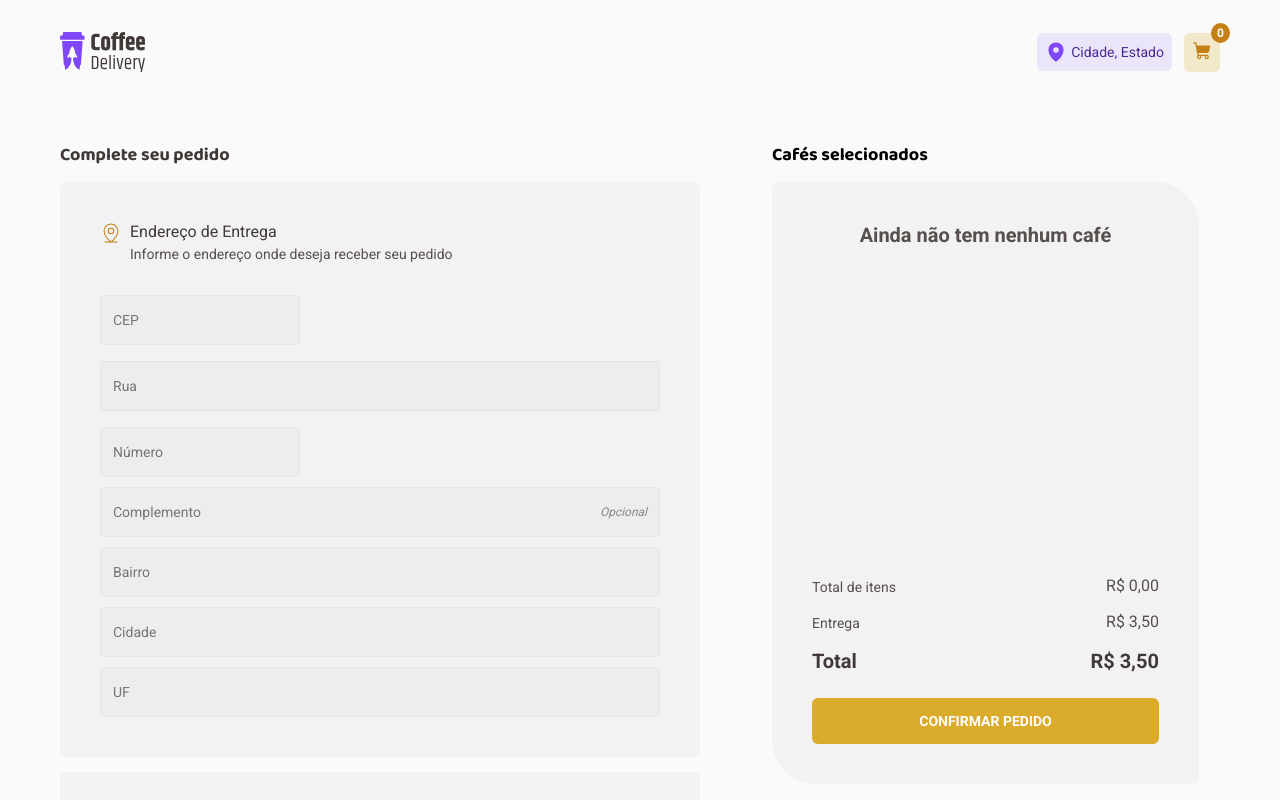
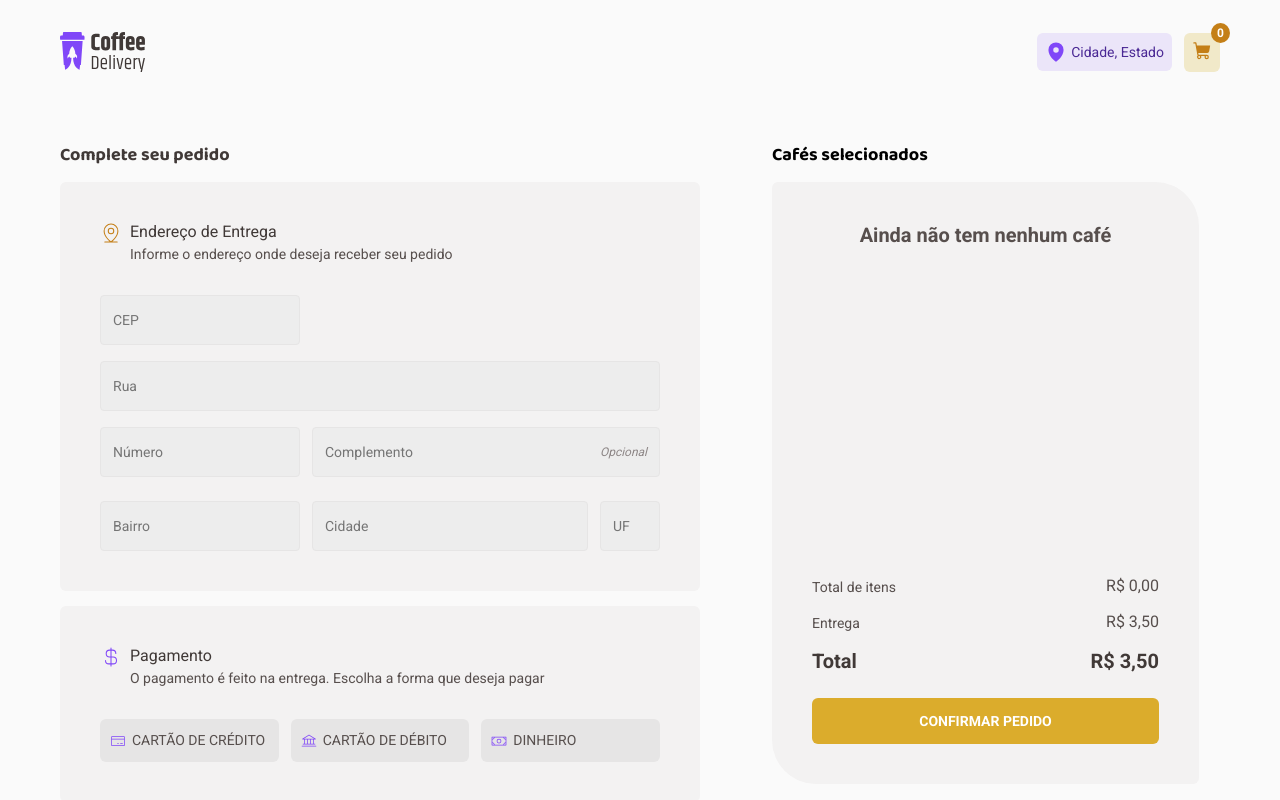
Before and after one commit to MayckonFer/Coffee-delivery-ignite, a React (Vite) app: page /checkout in a window 1280 px wide. Shown: the top 800 px of the page. Built offline with nearby package versions, Linux system fonts and the light colour scheme.

Commit message:
validação de formulario

```diff
--- a/src/pages/Checkout/index.tsx
+++ b/src/pages/Checkout/index.tsx
@@ -35,25 +35,13 @@ import { useCart } from "../../hooks/useCartContext";
 import { AddressState, CartState } from "../../interface";
 
 const validationSchema = z.object({
-  cep: z
-    .string()
-    .min(1, { message: "Campo cep não pode está vazio e/ou inválido!" }),
-  street: z
-    .string()
-    .min(1, { message: "Campo rua não pode está vazio e/ou inválido!" }),
-  number: z
-    .string()
-    .min(1, { message: "Campo número não pode está vazio e/ou inválido!" }),
+  cep: z.string().min(1).max(8),
+  street: z.string().min(1),
+  number: z.string().min(1),
   complement: z.string(),
-  district: z
-    .string()
-    .min(1, { message: "Campo  não pode está vazio e/ou inválido!" }),
-  city: z
-    .string()
-    .min(1, { message: "Campo cidade não pode está vazio e/ou inválido!" }),
-  state: z
-    .string()
-    .min(1, { message: "Campo não pode está vazio e/ou inválido!" }),
+  district: z.string().min(1),
+  city: z.string().min(1),
+  state: z.string().min(1),
 });
 
 type ValidationSchema = z.infer<typeof validationSchema>;
@@ -88,6 +76,8 @@ export function Checkout() {
     handleSubmit,
     formState: { errors },
   } = useForm<ValidationSchema>({
+    criteriaMode: "all",
+    mode: "all",
     resolver: zodResolver(validationSchema),
     defaultValues: {
       cep: "",
@@ -161,18 +151,16 @@ export function Checkout() {
                   {...register("cep")}
                   value={cep}
                   onChange={(e) => setCep(e.target.value)}
+                  className={errors.cep ? "error" : ""}
                 />
-                {errors.cep?.message && <span>{errors.cep?.message}</span>}
 
                 <InputComponent
                   placeholder="Rua"
                   {...register("street")}
                   value={street}
                   onChange={(e) => setStreet(e.target.value)}
+                  className={errors.street && "error"}
                 />
-                {errors.street?.message && (
-                  <span>{errors.street?.message}</span>
-                )}
 
                 <div className="footer_wrapperInputs">
                   <InputComponent
@@ -180,10 +168,8 @@ export function Checkout() {
                     {...register("number")}
                     value={number}
                     onChange={(e) => setNumber(e.target.value)}
+                    className={errors.number && "error"}
                   />
-                  {errors.number?.message && (
-                    <span>{errors.number?.message}</span>
-                  )}
 
                   <InputComponent
                     textHelp="Opcional"
@@ -191,37 +177,32 @@ export function Checkout() {
                     {...register("complement")}
                     value={complement}
                     onChange={(e) => setComplement(e.target.value)}
+                    className={errors.complement && "error"}
                   />
-                  {errors.complement?.message && (
-                    <span>{errors.complement?.message}</span>
-                  )}
+
                   <InputComponent
                     placeholder="Bairro"
                     {...register("district")}
                     value={district}
                     onChange={(e) => setDistrict(e.target.value)}
+                    className={errors.district && "error"}
                   />
-                  {errors.district?.message && (
-                    <span>{errors.district?.message}</span>
-                  )}
 
                   <InputComponent
                     placeholder="Cidade"
                     {...register("city")}
                     value={city}
                     onChange={(e) => setCity(e.target.value)}
+                    className={errors.city && "error"}
                   />
-                  {errors.city?.message && <span>{errors.city?.message}</span>}
 
                   <InputComponent
                     placeholder="UF"
                     {...register("state")}
                     value={state}
                     onChange={(e) => setState(e.target.value)}
+                    className={errors.state && "error"}
                   />
-                  {errors.state?.message && (
-                    <span>{errors.state?.message}</span>
-                  )}
                 </div>
               </WrapperInputs>
             </FormAdress>
--- a/src/pages/Checkout/styles.ts
+++ b/src/pages/Checkout/styles.ts
@@ -95,10 +95,10 @@ export const WrapperInputs = styled.div`
   }
 
   .error {
-    border: 1px solid ${({ theme }) => theme["red"]};
+    border: 1px solid ${({ theme }) => theme.red};
 
-    ::-webkit-input-placeholder {
-      color: ${({ theme }) => theme["red"]};
+    &::-webkit-input-placeholder {
+      color: ${({ theme }) => theme.red};
     }
   }
 
@@ -107,19 +107,46 @@ export const WrapperInputs = styled.div`
     input[id="cep"] {
       max-width: 20rem;
     }
-
-    div:nth-child(2),
-    input[id="street"] {
-      width: 100%;
-    }
   }
 
   .footer_wrapperInputs {
     display: flex;
     flex-direction: column;
-    gap: 1rem;
+    gap: 2.4rem;
 
     @media (min-width: 768px) {
+      flex-direction: row;
+      flex-wrap: wrap;
+      gap: 2.4rem 1.2rem;
+
+      div {
+        width: initial;
+      }
+
+      div:nth-child(1),
+      input[id="number"] {
+        width: 20rem;
+      }
+
+      div:nth-child(2),
+      input[id="complement"] {
+        flex-grow: 1;
+      }
+
+      div:nth-child(3),
+      input[id="district"] {
+        width: 20rem;
+      }
+
+      div:nth-child(4),
+      input[id="city"] {
+        flex-grow: 1;
+      }
+
+      div:nth-child(5),
+      input[id="state"] {
+        width: 6rem;
+      }
     }
   }
 `;
```
